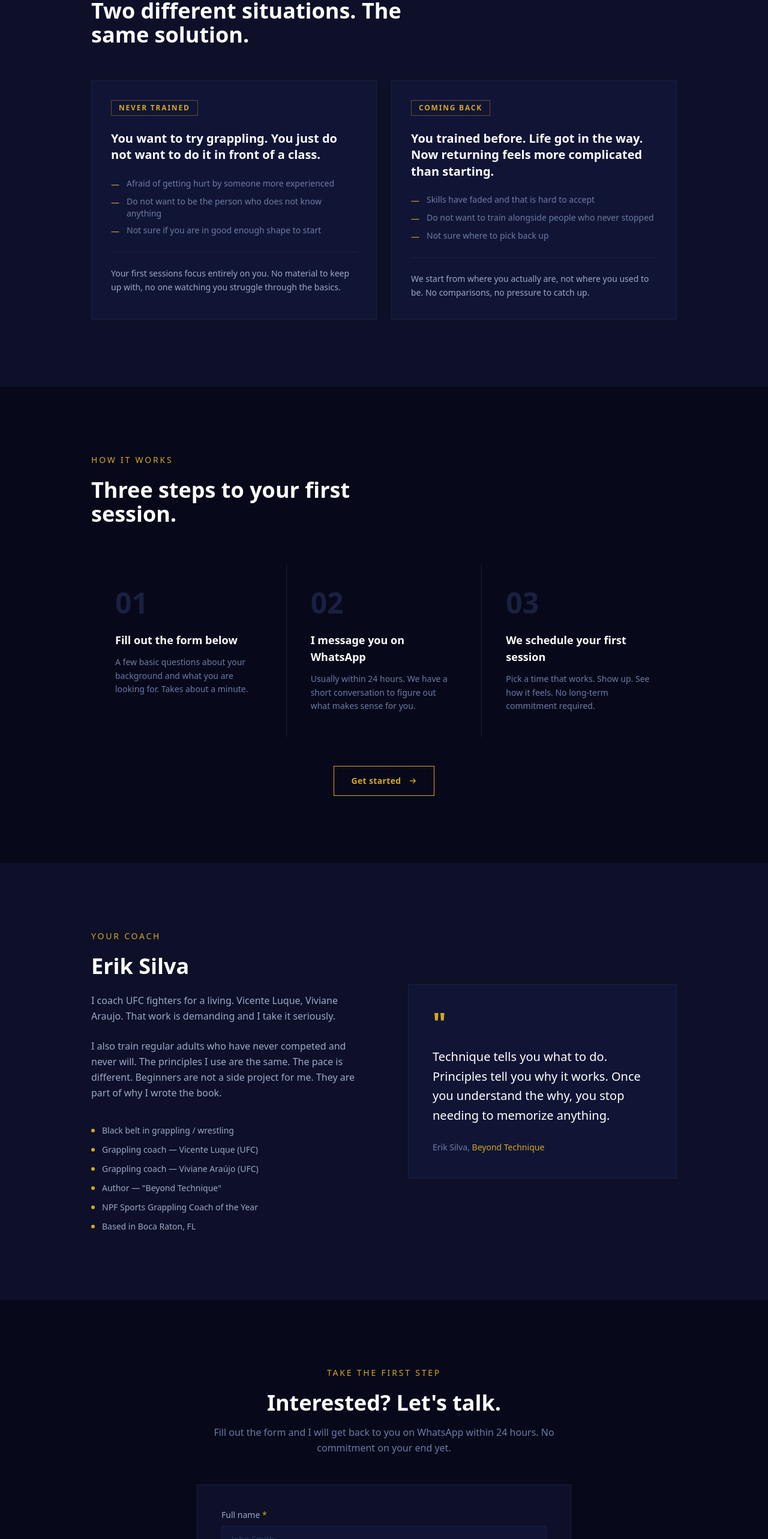
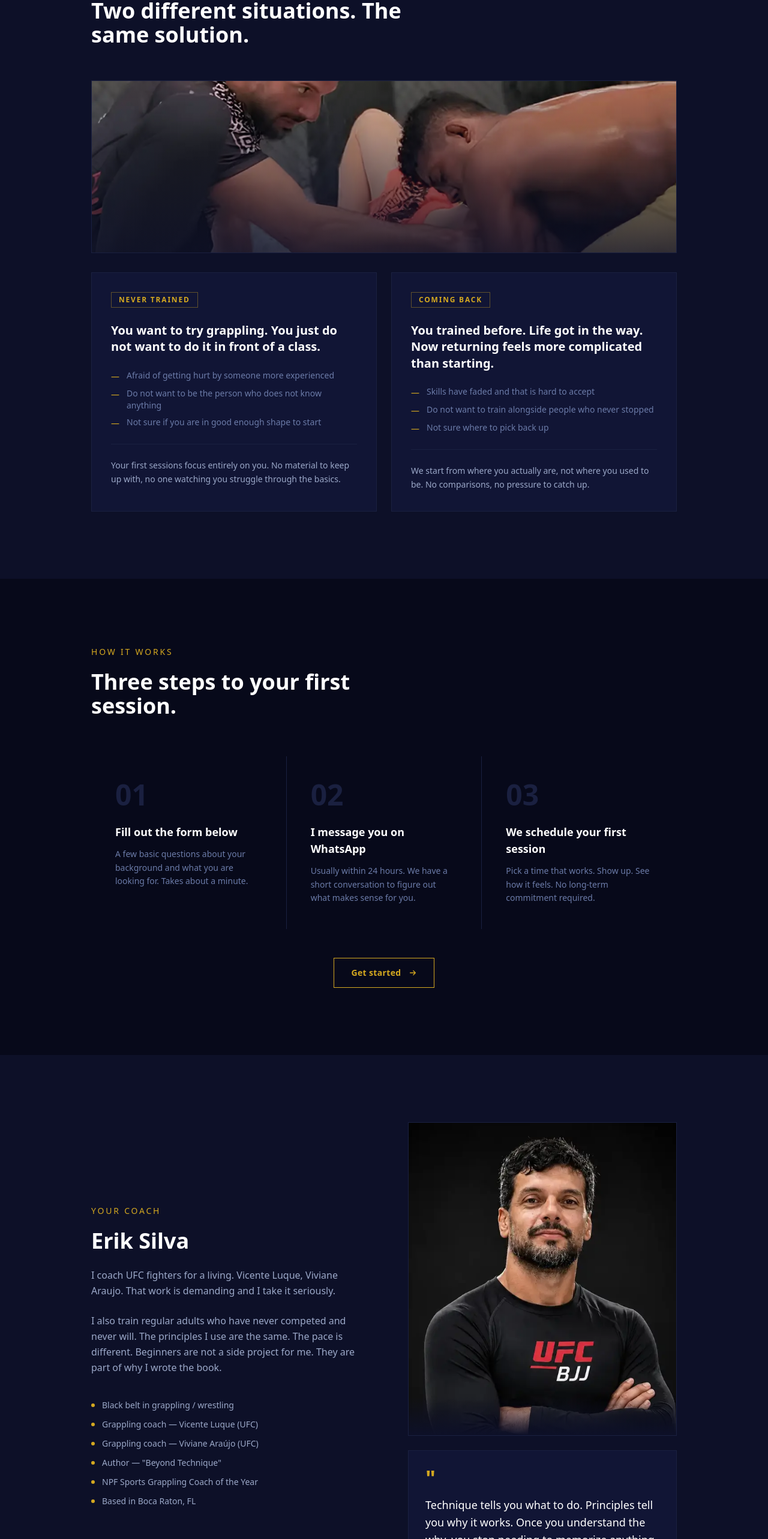
Before and after one commit to erikbsilva/vertex-grappling, a Next.js app: page / in a window 1280 px wide. Shown: the part 2560-5126 px from the top of the page at 60% size. Built offline with nearby package versions, Linux system fonts and the light colour scheme.

Commit message:
Add coach portrait and for-whom images

```diff
--- a/components/sections/Authority.tsx
+++ b/components/sections/Authority.tsx
@@ -1,3 +1,4 @@
+import Image from 'next/image'
 import Reveal from '@/components/ui/Reveal'
 
 const credentials = [
@@ -49,22 +50,35 @@ export default function Authority() {
             </ul>
           </div>
 
-          {/* Right: quote block */}
+          {/* Right: photo + quote */}
           <Reveal direction="right" delay={100}>
-            <div className="relative">
-              <div className="border border-dark-400 bg-dark-200 p-8 md:p-10">
-                <span className="text-sand text-5xl font-bold leading-none select-none block mb-4">
+            <div className="flex flex-col gap-6">
+              {/* Portrait photo */}
+              <div className="relative w-full aspect-[6/7] overflow-hidden border border-dark-400">
+                <Image
+                  src="/img/erik-portrait.webp"
+                  alt="Erik Silva, grappling coach"
+                  fill
+                  className="object-cover object-top"
+                />
+                {/* Subtle bottom fade */}
+                <div className="absolute bottom-0 left-0 right-0 h-16 bg-gradient-to-t from-dark-100 to-transparent" />
+              </div>
+
+              {/* Quote */}
+              <div className="relative border border-dark-400 bg-dark-200 p-7">
+                <span className="text-sand text-4xl font-bold leading-none select-none block mb-3">
                   "
                 </span>
-                <blockquote className="text-white text-xl font-medium leading-relaxed mb-6">
+                <blockquote className="text-white text-lg font-medium leading-relaxed mb-4">
                   Technique tells you what to do. Principles tell you why it works.
                   Once you understand the why, you stop needing to memorize anything.
                 </blockquote>
                 <cite className="text-[#6B7BA8] text-sm not-italic">
                   Erik Silva, <span className="text-sand">Beyond Technique</span>
                 </cite>
+                <div className="absolute -bottom-2 -right-2 w-full h-full border border-sand/20 -z-10" />
               </div>
-              <div className="absolute -bottom-3 -right-3 w-full h-full border border-sand/20 -z-10" />
             </div>
           </Reveal>
         </div>
--- a/components/sections/ForWhom.tsx
+++ b/components/sections/ForWhom.tsx
@@ -1,5 +1,6 @@
 'use client'
 
+import Image from 'next/image'
 import Reveal from '@/components/ui/Reveal'
 
 const cards = [
@@ -44,6 +45,17 @@ export default function ForWhom() {
           </Reveal>
         </div>
 
+        {/* Context image */}
+        <Reveal className="relative w-full h-56 md:h-72 overflow-hidden mb-8 border border-dark-400">
+          <Image
+            src="/img/for-whom.webp"
+            alt="Private grappling lesson"
+            fill
+            className="object-cover object-center"
+          />
+          <div className="absolute inset-0 bg-gradient-to-t from-dark-100/80 to-transparent" />
+        </Reveal>
+
         <div className="grid grid-cols-1 md:grid-cols-2 gap-6">
           {cards.map((card, i) => (
             <Reveal key={card.tag} delay={i * 120} direction={i === 0 ? 'left' : 'right'}>
```
Also changed, not shown: public/img/erik-portrait.webp (added), public/img/for-whom.webp (added).
